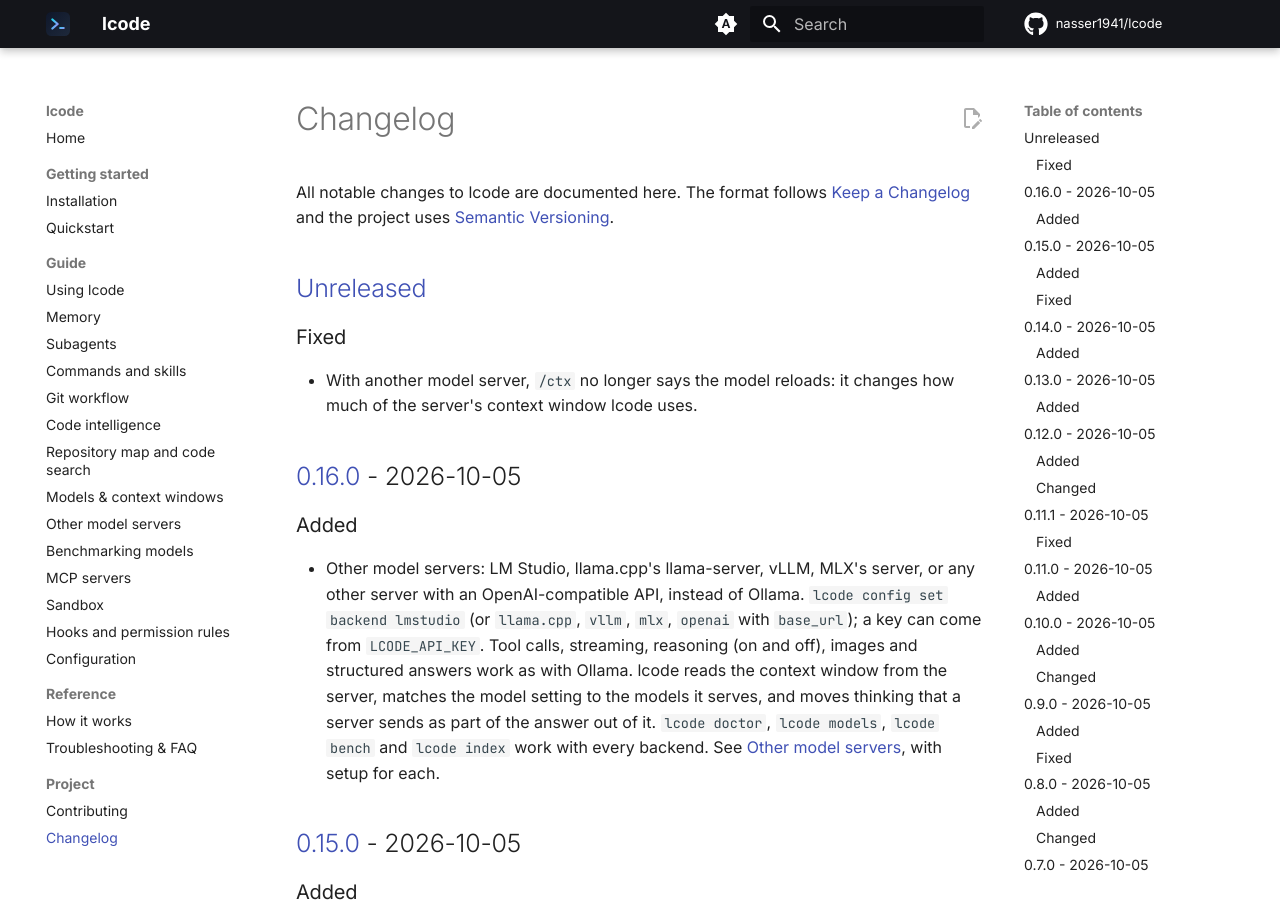
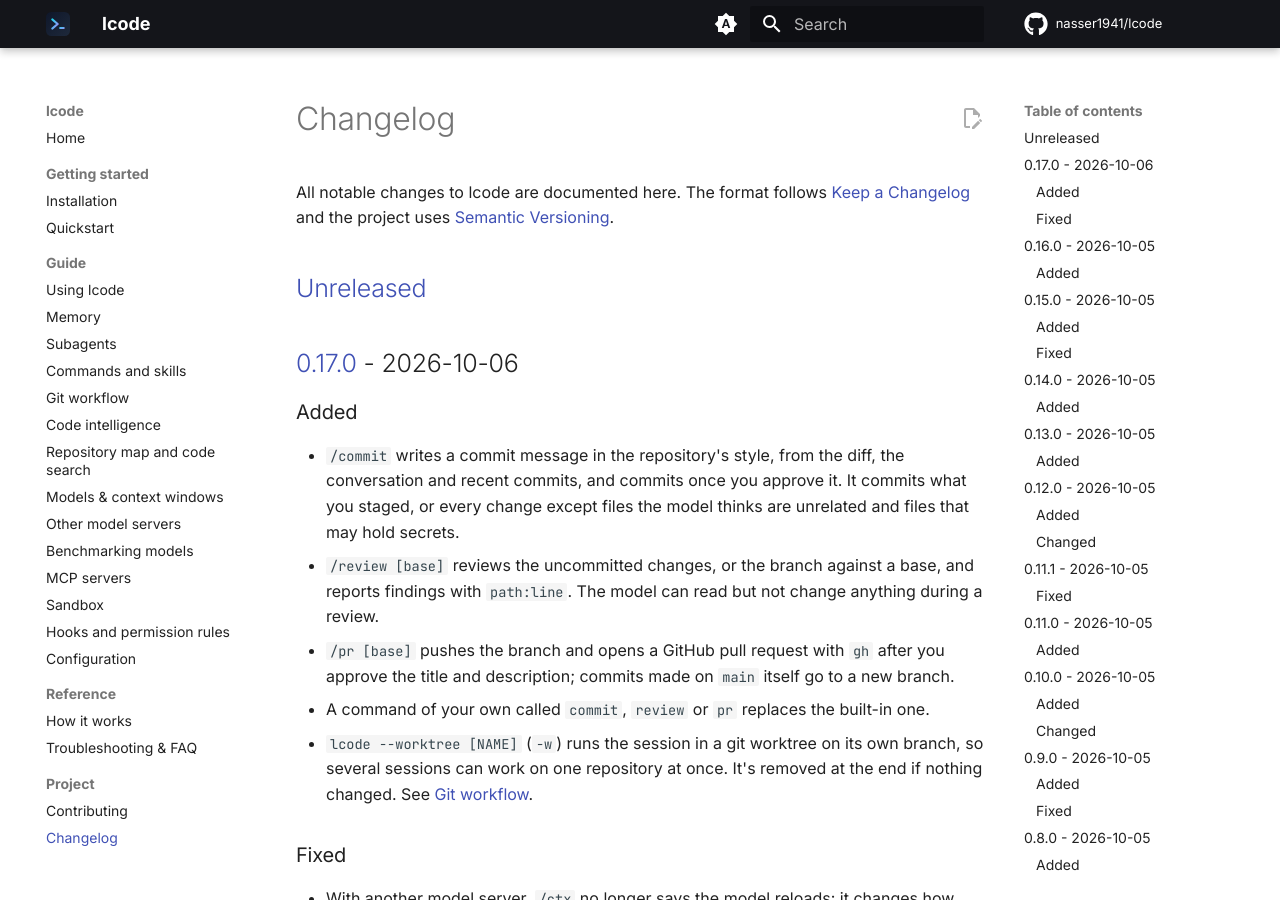
Before and after one commit to nasser1941/lcode, an MkDocs documentation site: the page built from docs/changelog.md, in a window 1280 px wide and 900 px high. Built offline with MkDocs 1.6.1 and Material for MkDocs 9.7.7, drawn with Linux system fonts in a browser that asks for light colours; comment, search, counter and statistics services are not loaded.

Commit message:
Release 0.17.0 (#80)
Co-authored-by: nasser1941 <9349840+nasser1941@users.noreply.github.com>
Co-authored-by: Claude Opus 5.5 <noreply@anthropic.com>

```diff
--- a/CHANGELOG.md
+++ b/CHANGELOG.md
@@ -5,6 +5,22 @@ All notable changes to lcode are documented here. The format follows
 [Semantic Versioning](https://semver.org/).
 
 ## [Unreleased]
+
+## [0.17.0] - 2026-10-06
+
+### Added
+
+- `/commit` writes a commit message in the repository's style, from the diff, the conversation
+  and recent commits, and commits once you approve it. It commits what you staged, or every
+  change except files the model thinks are unrelated and files that may hold secrets.
+- `/review [base]` reviews the uncommitted changes, or the branch against a base, and reports
+  findings with `path:line`. The model can read but not change anything during a review.
+- `/pr [base]` pushes the branch and opens a GitHub pull request with `gh` after you approve the
+  title and description; commits made on `main` itself go to a new branch.
+- A command of your own called `commit`, `review` or `pr` replaces the built-in one.
+- `lcode --worktree [NAME]` (`-w`) runs the session in a git worktree on its own branch, so
+  several sessions can work on one repository at once. It's removed at the end if nothing
+  changed. See [Git workflow](https://nasser1941.github.io/lcode/git/).
 
 ### Fixed
 
@@ -403,7 +419,8 @@ First public release.
 - `AGENTS.md` project instructions and `/init` to generate them.
 - One-line installer for Linux and macOS.
 
-[Unreleased]: https://github.com/nasser1941/lcode/compare/v0.16.0...HEAD
+[Unreleased]: https://github.com/nasser1941/lcode/compare/v0.17.0...HEAD
+[0.17.0]: https://github.com/nasser1941/lcode/compare/v0.16.0...v0.17.0
 [0.16.0]: https://github.com/nasser1941/lcode/compare/v0.15.0...v0.16.0
 [0.15.0]: https://github.com/nasser1941/lcode/compare/v0.14.0...v0.15.0
 [0.14.0]: https://github.com/nasser1941/lcode/compare/v0.13.0...v0.14.0
--- a/src/lcode/__init__.py
+++ b/src/lcode/__init__.py
@@ -1,3 +1,3 @@
 """lcode — a local-first terminal coding agent powered by open-weight models via Ollama."""
 
-__version__ = "0.16.0"
+__version__ = "0.17.0"
```
Also changed, not shown: README.md (+1 -1 lines), docs/quickstart.md (+1 -1 lines).
